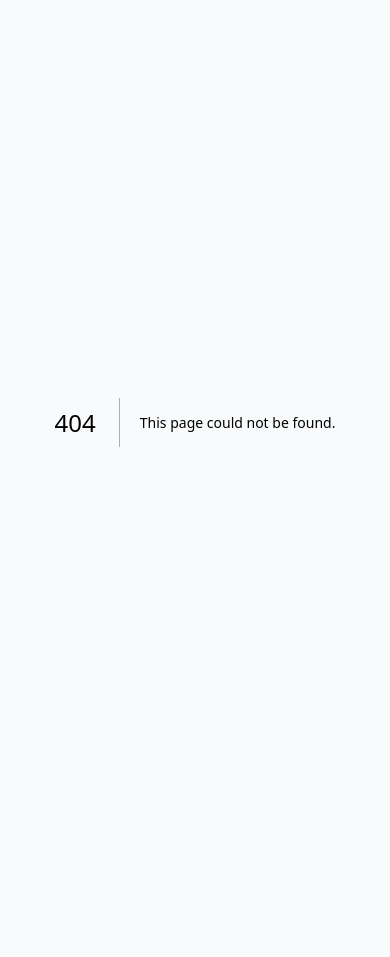
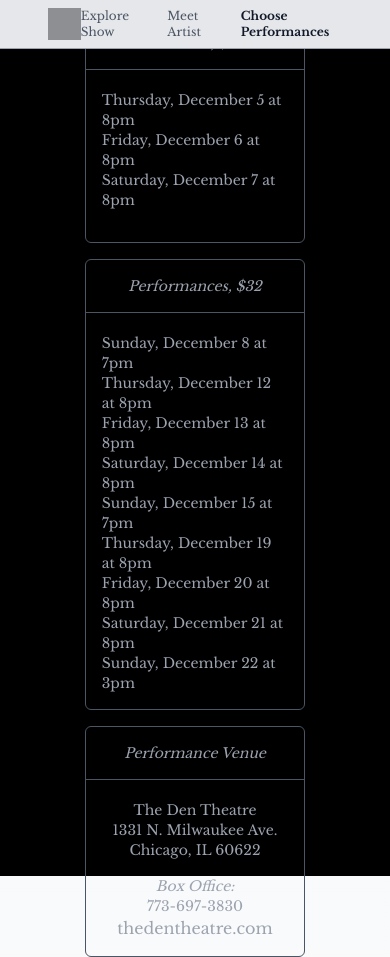
Before and after one commit to montblake/begrudgingly, a Next.js app: page /performances in a window 390 px wide. Before the commit this address had no page. Before the commit the page ends 844 px from the top, so only its background shows below. Built offline with nearby package versions, Linux system fonts and the light colour scheme; grey boxes are pictures that could not be loaded.

Commit message:
Revised Landscape and Phone

```diff
--- a/app/components/buy_button.tsx
+++ b/app/components/buy_button.tsx
@@ -1,12 +1,12 @@
 export default function BuyButton() {
   return (
-    <div className="w-full h-auto relative z-50 mb-8">
+    <div className="w-1/2 landscape:w-fit mx-auto h-auto relative z-50">
       <a
         href="https://thedentheatre.com/performances/2024/12/5/charles-dickens-begrudgingly-performs-a-christmas-carol-again-the-den-theatre-comedy-club"
         target="_blank"
         className="relative z-50 top-0"
       >
-        <button className="flex flex-col bg-amber-200/80 rounded-lg p-4 text-gray-800 relative z-50 w-full mx-auto text-xs justify-center items-center font-bold border border-black ">
+        <button className="flex flex-col bg-amber-200/80 rounded-lg p-4 text-gray-800 relative z-50 w-full mx-auto text-xs justify-center items-center font-bold border border-black hover:bg-amber-200 ">
           <h1 className="text-xl">Purchase Tickets</h1>
           {/* <p className="text-xs italic">The Den Theatre Box Office</p> */}
         </button>
--- a/app/components/footer.tsx
+++ b/app/components/footer.tsx
@@ -3,23 +3,28 @@ import Link from "next/link";
 
 export default function Footer() {
   return (
-    <div className=" w-full flex-col justify-start items-center text-gray-800  z-50 bg-gray-200 px-12 sm:px-24 md:px-32 lg:px-48 xl:px-48 landscape:px-16 landscape:pt-8 sm:pt-12 md:pt-16 lg:pt-8 border-t border-gray-300">
+    <div className=" w-full flex-col justify-start items-center text-gray-800 z-50 bg-gray-200 px-12 sm:px-24 md:px-32 lg:px-48 xl:px-48 landscape:px-16 pt-8 landscape:pt-8 sm:pt-12 md:pt-16 lg:pt-8 border-t border-gray-300">
       <div className="flex flex-col w-full justify-start items-start md:flex-row md:justify-between">
         <div className="flex flex-col w-full">
-          <h1 className="text-xs sm:text-sm md:text-base">
+          <h1 className="text-xs sm:text-sm md:text-base italic font-bold">
             Charles Dickens Begrudgingly
             <br />
             Performs &lsquo;A Christmas Carol&rsquo; Again
           </h1>
-          <p className="mt-2 italic text-xs md:text-sm mb-2">
+          <p className="mt-2 text-xs md:text-sm mb-2">
             Created and performed by Blake Montgomery
           </p>
-          <p className="italic text-xs md:text-sm mb-2">
-            December 5 – 22, 2024
-          </p>
-          <p className="text-xs md:text-sm italic">
-            The Den Theatre
-            <br /> 1331 N. Milwaukee Ave., Chicago, IL
+          <p className="text-xs md:text-sm mb-2">December 5 – 22, 2024</p>
+          <p className="text-xs md:text-sm">
+            <a
+              href="https://www.thedentheatre.com"
+              target="_blank"
+              className="hover:underline"
+            >
+              The Den Theatre
+            </a>
+            <br /> 1331 N. Milwaukee Ave.
+            <br /> Chicago, IL
           </p>
         </div>
 
@@ -73,9 +78,10 @@ export default function Footer() {
         className="hover:text-red-600 mx-4"
       >
         <hr className="w-full border-neutral-600 border-t-1" />
-        <div className="flex flex-row justify-between items-center pt-4 text-xs md:text-sm">
-          <p className="">this is a</p>
-          <p>clownshow</p>
+        <div className="flex flex-row justify-end items-center pt-4 text-xs md:text-sm">
+          <p className="">
+            this is a <span className="font-bold">clownshow</span>
+          </p>
         </div>
       </a>
     </div>
--- /dev/null
+++ b/app/components/intro_text.tsx
@@ -0,0 +1,20 @@
+export default function IntroText() {
+  return (
+    <div className="w-full h-auto">
+      <p className="text-base sm:text-lg md:text-xl lg:text-2xl landscape:text-base drop-shadow-lg">
+        This one-of-a-kind holiday production, which imagines a still-living
+        Dickens forced to perform his famous{" "}
+        <span className="italic">A Christmas Carol</span> for the 171st
+        consecutive year, lovingly celebrates and skewers the famous author and
+        our Christmas traditions.
+      </p>
+      <p className="text-base sm:text-lg md:text-xl lg:text-2xl landscape:text-base drop-shadow-lg mt-4">
+        <span className="italic">Charles Dickens Begrudgingly...</span>{" "}
+        originally charmed audiences during its Chicago debut at The Building
+        Stage in December 2011 and 2012. Now, ten years after the closing of The
+        Building Stage, former Artistic Director Blake Montgomery revives his
+        Jeff Award-winning solo performance for the 2024 holiday season.
+      </p>
+    </div>
+  );
+}
--- a/app/components/layered_image.tsx
+++ b/app/components/layered_image.tsx
@@ -19,7 +19,7 @@ export default function LayeredImage() {
   }, []);
   return (
     <div
-      className="w-full relative mt-4 left-0 z-0 px-0 sm:px-20 md:px-28 lg:px-44 xl:px-48 landscape:px-0"
+      className="w-full relative -mt-8 left-0 z-0 px-0 sm:px-20 md:px-28 lg:px-44 xl:px-48 landscape:px-0"
       ref={layeredImagesRef}
     >
       <div className="relative w-full max-w-[600px] landscape:max-w-[600px] mx-auto">
--- a/app/components/nav.tsx
+++ b/app/components/nav.tsx
@@ -1,37 +1,62 @@
 "use client";
 
 import { usePathname } from "next/navigation";
-
+import Image from "next/image";
 export default function Nav() {
   const pathname = usePathname();
   return (
-    <div className="fixed top-0 left-0 w-full z-50 flex justify-center items-center border-b border-gray-400">
-      <nav className="text-xs sm:text-sm md:text-base  bg-gray-200 w-full flex justify-center p-2">
-        <ul className="flex space-x-4">
+    <div className="fixed top-0 left-0 w-full z-50 flex justify-center items-center border-b border-gray-400 ">
+      <nav className="text-xs sm:text-sm md:text-base  bg-gray-200 w-full flex justify-between py-2 px-12 sm:px-24 md:px-32 lg:px-48 xl:px-48 landscape:px-16">
+        <ul className="flex space-x-6 items-center">
           <li>
             {pathname === "/" ? (
-              <span className="font-bold text-gray-900">Home</span>
+              <Image
+                src="/charles-full.jpg"
+                alt="Home"
+                width={32}
+                height={32}
+                className="h-8 w-auto mix-blend-multiply mr-4"
+              />
             ) : (
               <a href="/" className="text-gray-600 hover:underline">
-                Home
+                <Image
+                  src="/charles-full.jpg"
+                  alt="Home"
+                  width={32}
+                  height={32}
+                  className="h-8 w-auto mix-blend-multiply"
+                />
               </a>
             )}
           </li>
+        </ul>
+        <ul className="flex space-x-6 items-center">
           <li>
             {pathname === "/explore" ? (
-              <span className="font-bold text-gray-900">Explore</span>
+              <span className="font-bold text-gray-900">Explore Show</span>
             ) : (
               <a href="/explore" className="text-gray-600 hover:underline">
-                Explore
+                Explore Show
               </a>
             )}
           </li>
           <li>
             {pathname === "/artist" ? (
-              <span className="font-bold text-gray-900">Artist</span>
+              <span className="font-bold text-gray-900">Meet Artist</span>
             ) : (
               <a href="/artist" className="text-gray-600 hover:underline">
-                Artist
+                Meet Artist
+              </a>
+            )}
+          </li>
+          <li>
+            {pathname === "/performances" ? (
+              <span className="font-bold text-gray-900">
+                Choose Performances
+              </span>
+            ) : (
+              <a href="/performances" className="text-gray-600 hover:underline">
+                Choose Performances
               </a>
             )}
           </li>
--- a/app/components/call_to_action.tsx
+++ b/app/components/performances.tsx
@@ -1,6 +1,6 @@
 import BuyButton from "./buy_button";
 
-export default function CallToAction() {
+export default function Performances() {
   return (
     <div className="w-full h-full relative z-50 text-gray-400/80 flex flex-col justify-end items-end bg-black ">
       <div className="flex flex-col justify-end items-end border-gray-400/80 rounded-lg p-4 px-12 h-full w-full pb-12">
--- a/app/components/pull_quote.tsx
+++ b/app/components/pull_quote.tsx
@@ -1,11 +1,13 @@
 export default function PullQuote() {
   return (
-    <div className="mb-8 landscape:mb-0 text-gray-200/80 mt-16 px-24 sm:px-36 md:px-48 lg:px-64">
-      <h1 className="text-3xl">
+    <div className="landscape:mb-0 text-gray-400 mt-16 px-0">
+      <h1 className="text-3xl text-center">
         "Montgomery's smart, heartfelt reinvention proves that you don't need
         fake snow and flying ghosts to make the tale resonate."
-        <span className="text-sm ml-48">— Kerry Reid, Chicago Reader</span>
       </h1>
+      <p className="text-sm mt-2 text-center">
+        Kerry Reid, <span className="italic">Chicago Reader</span>
+      </p>
     </div>
   );
 }
--- /dev/null
+++ b/app/components/second_nav.tsx
@@ -0,0 +1,24 @@
+export default function SecondNav() {
+  return (
+    <div className="flex flex-row justify-center items-start gap-2 text-xs landscape:text-sm text-black font-bold mb-16 mt-8 w-full">
+      <a href="/explore">
+        <button className="bg-amber-200/80 px-4 py-2 rounded-lg flex justify-center items-center hover:bg-amber-200 w-full">
+          Explore
+          <br /> Show
+        </button>
+      </a>
+      <a href="/artist">
+        <button className="bg-amber-200/80 px-4 py-2 rounded-lg flex justify-center items-center hover:bg-amber-200 w-full">
+          Meet
+          <br /> Artist
+        </button>
+      </a>
+      <a href="/performances">
+        <div className="bg-amber-200/80 px-4 py-2 rounded-lg flex justify-center items-center hover:bg-amber-200 ">
+          Choose
+          <br /> Performances
+        </div>
+      </a>
+    </div>
+  );
+}
--- a/app/page.tsx
+++ b/app/page.tsx
@@ -1,52 +1,49 @@
 "use client";
 
 import Nav from "@/app/components/nav";
-import CallToAction from "@/app/components/call_to_action";
 import Footer from "@/app/components/footer";
 import LayeredImage from "@/app/components/layered_image";
+import BuyButton from "@/app/components/buy_button";
 import PullQuote from "@/app/components/pull_quote";
+import IntroText from "@/app/components/intro_text";
+import SecondNav from "@/app/components/second_nav";
 
 export default function Home() {
   return (
     <main className="w-full min-h-screen flex flex-col justify-start items-start bg-black relative mx-auto">
       <Nav />
-      <PullQuote />
 
       <div
-        className="w-full landscape:h-[80vh] flex flex-col bg-black landscape:flex-row-reverse landscape:justify-between landscape:items-start gap-0
-
+        className="w-full landscape:h-fit flex flex-col bg-black landscape:flex-row landscape:justify-between landscape:items-start gap-0
+        mt-6 landscape:mt-12 landscape:overflow-scroll
       "
       >
-        <div className="w-full landscape:hidden ">
+        <div className="w-full landscape:hidden pt-8 landscape:pt-0">
           <LayeredImage />
+          <div className="mt-8">
+            <BuyButton />
+          </div>
         </div>
 
-        <div className="w-full landscape:w-1/3 landscape:h-full">
-          <CallToAction />
-        </div>
         <div className="w-1/2 hidden landscape:block landscape:flex flex-col justify-start items-start ">
           <LayeredImage />
         </div>
 
-        <div className="w-full h-full landscape:w-1/3 relative z-40 font-serif px-12 sm:px-24 md:px-32 lg:px-48 pb-16 sm:pb-24 md:pb-32 lg:pb-48 pt-0 sm:pt-4 md:pt-8 lg:pt-12 landscape:pt-0 landscape:pl-8 landscape:pr-0 landscape:mt-0 landscape:pb-0 flex flex-col justify-start items-start ">
-          <div className="flex flex-col justify-end items-end   px-20 landscape:px-8  landscape:pr-16 h-full pb-12">
-            <p className="text-base sm:text-lg md:text-xl lg:text-2xl landscape:text-base drop-shadow-lg">
-              This one-of-a-kind holiday production, which imagines a
-              still-living Dickens forced to perform his famous{" "}
-              <span className="italic">A Christmas Carol</span> for the 171st
-              consecutive year, lovingly celebrates and skewers the famous
-              author and our Christmas traditions.
-            </p>
-            <p className="text-base sm:text-lg md:text-xl lg:text-2xl landscape:text-base drop-shadow-lg mt-4">
-              <span className="italic">Charles Dickens Begrudgingly...</span>{" "}
-              originally charmed audiences during its Chicago debut at The
-              Building Stage in December 2011 and 2012. Now, ten years after the
-              closing of The Building Stage, former Artistic Director Blake
-              Montgomery revives his Jeff Award-winning solo performance for the
-              2024 holiday season.
-            </p>
+        <div className="w-full h-full landscape:w-1/2 relative z-40 font-serif px-12 sm:px-24 md:px-32 lg:px-48 pb-8 landscape:pt-0 landscape:px-8 landscape:pb-0 landscape:pr-24 flex flex-col justify-start items-start text-gray-400">
+          <hr className="w-full border-gray-400/80 mt-16 landscape:mt-8" />
+          <PullQuote />
+          <hr className="w-full border-gray-400/80 mt-16 mb-8" />
+          <div className="mt-0 mb-8 w-full hidden landscape:block">
+            <BuyButton />
+          </div>
+          <IntroText />
+          <div className="w-full hidden landscape:block">
+            <SecondNav />
           </div>
         </div>
+      </div>
+      <div className="w-full landscape:hidden px-12 sm:px-24 md:px-32 lg:px-48 xl:px-48 landscape:px-16">
+        <SecondNav />
       </div>
       <Footer />
     </main>
--- /dev/null
+++ b/app/performances/page.tsx
@@ -0,0 +1,165 @@
+import Nav from "@/app/components/nav";
+import BuyButton from "@/app/components/buy_button";
+
+export default function Performances() {
+  return (
+    <div className="w-full h-screen relative z-50 text-gray-400 flex flex-col justify-start items-center bg-black mt-8">
+      <Nav />
+      <div className="flex flex-col justify-center items-center p-4 px-12 w-full pb-12 h-full">
+        {/* <BuyButton /> */}
+        <h1 className="text-xl mb-1">2024 Performance Calendar</h1>
+        <p className="text-xs italic mb-4">
+          Click any date to visit the box office page for that performance.
+        </p>
+        <div className="w-3/4 border border-gray-600 rounded-md flex flex-col justify-center items-center mt-4">
+          <h2 className="text-sm mb-1 italic text-gray-400 text-center border-b border-gray-600 p-4 w-full">
+            Previews, $16
+          </h2>
+          <div className="flex flex-col justify-center items-center p-4">
+            <p className="text-sm">
+              <a
+                href=" https://ci.ovationtix.com/35386/performance/11538764"
+                target="_blank"
+                className="hover:underline"
+              >
+                Thursday, December 5 at 8pm
+              </a>
+            </p>
+            <p className="text-sm">
+              <a
+                href="https://ci.ovationtix.com/35386/performance/11538765"
+                target="_blank"
+                className="hover:underline"
+              >
+                Friday, December 6 at 8pm
+              </a>
+            </p>
+            <p className="text-sm mb-4">
+              <a
+                href="https://ci.ovationtix.com/35386/performance/11540127"
+                target="_blank"
+                className="hover:underline"
+              >
+                Saturday, December 7 at 8pm
+              </a>
+            </p>
+          </div>
+        </div>
+        <div className="w-3/4 border border-gray-600 rounded-md flex flex-col justify-center items-center mt-4">
+          <h2 className="text-sm mb-1 italic text-gray-400 text-center border-b border-gray-600 p-4 w-full">
+            Performances, $32
+          </h2>
+          <div className="flex flex-col justify-center items-center p-4">
+            <p className="text-sm">
+              <a
+                href="https://ci.ovationtix.com/35386/performance/11540128"
+                target="_blank"
+                className="hover:underline"
+              >
+                Sunday, December 8 at 7pm
+              </a>
+            </p>
+            <p className="text-sm">
+              <a
+                href="https://ci.ovationtix.com/35386/performance/11540129"
+                target="_blank"
+                className="hover:underline"
+              >
+                Thursday, December 12 at 8pm
+              </a>
+            </p>
+            <p className="text-sm">
+              <a
+                href="https://ci.ovationtix.com/35386/performance/11540130"
+                target="_blank"
+                className="hover:underline"
+              >
+                Friday, December 13 at 8pm
+              </a>
+            </p>
+            <p className="text-sm">
+              <a
+                href="https://ci.ovationtix.com/35386/performance/11540131"
+                target="_blank"
+                className="hover:underline"
+              >
+                Saturday, December 14 at 8pm
+              </a>
+            </p>
+            <p className="text-sm">
+              <a
+                href="https://ci.ovationtix.com/35386/performance/11540132"
+                target="_blank"
+                className="hover:underline"
+              >
+                Sunday, December 15 at 7pm
+              </a>
+            </p>
+            <p className="text-sm">
+              <a
+                href="https://ci.ovationtix.com/35386/performance/11540133"
+                target="_blank"
+                className="hover:underline"
+              >
+                Thursday, December 19 at 8pm
+              </a>
+            </p>
+            <p className="text-sm">
+              <a
+                href="https://ci.ovationtix.com/35386/performance/11540134"
+                target="_blank"
+                className="hover:underline"
+              >
+                Friday, December 20 at 8pm
+              </a>
+            </p>
+            <p className="text-sm">
+              <a
+                href="https://ci.ovationtix.com/35386/performance/11540135"
+                target="_blank"
+                className="hover:underline"
+              >
+                Saturday, December 21 at 8pm
+              </a>
+            </p>
+            <p className="text-sm">
+              <a
+                href="https://ci.ovationtix.com/35386/performance/11540136"
+                target="_blank"
+                className="hover:underline"
+              >
+                Sunday, December 22 at 3pm
+              </a>
+            </p>
+          </div>
+        </div>
+        <div className="w-3/4 border border-gray-600 rounded-md flex flex-col justify-center items-center mt-4">
+          <h2 className="text-sm mb-1 italic text-gray-400 text-center border-b border-gray-600 p-4 w-full">
+            Performance Venue
+          </h2>
+          <div className="flex flex-col justify-center items-center p-4">
+            <p className="text-sm">The Den Theatre</p>
+            <p className="text-sm">1331 N. Milwaukee Ave.</p>
+            <p className="text-sm mb-4">Chicago, IL 60622</p>
+            <p className="text-sm italic">Box Office:</p>
+            <p className="text-sm">
+              <a href="tel:773-697-3830" className="hover:underline">
+                773-697-3830
+              </a>
+            </p>
+            <p>
+              <a
+                href="https://thedentheatre.com/"
+                target="_blank"
+                className="hover:underline"
+              >
+                thedentheatre.com
+              </a>
+            </p>
+          </div>
+        </div>
+        {/* <BuyButton /> */}
+      </div>
+    </div>
+  );
+}
```
